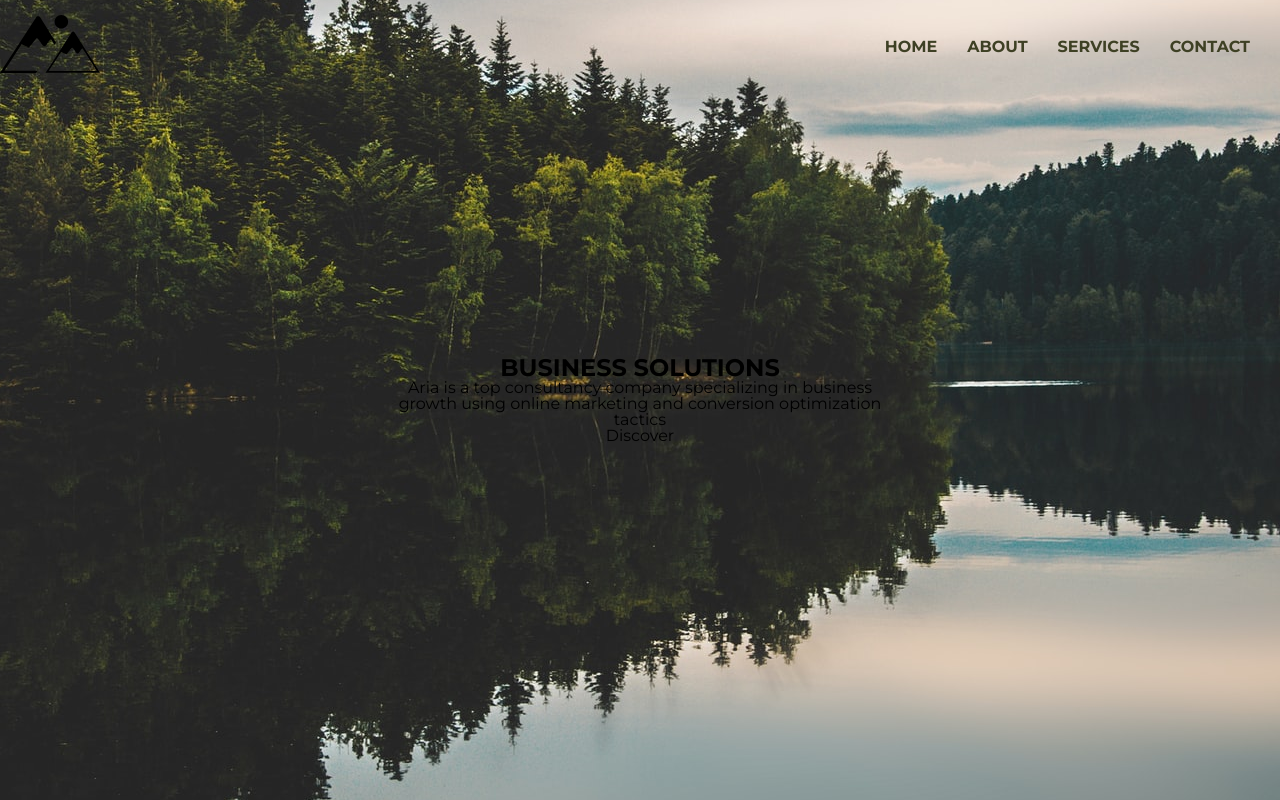
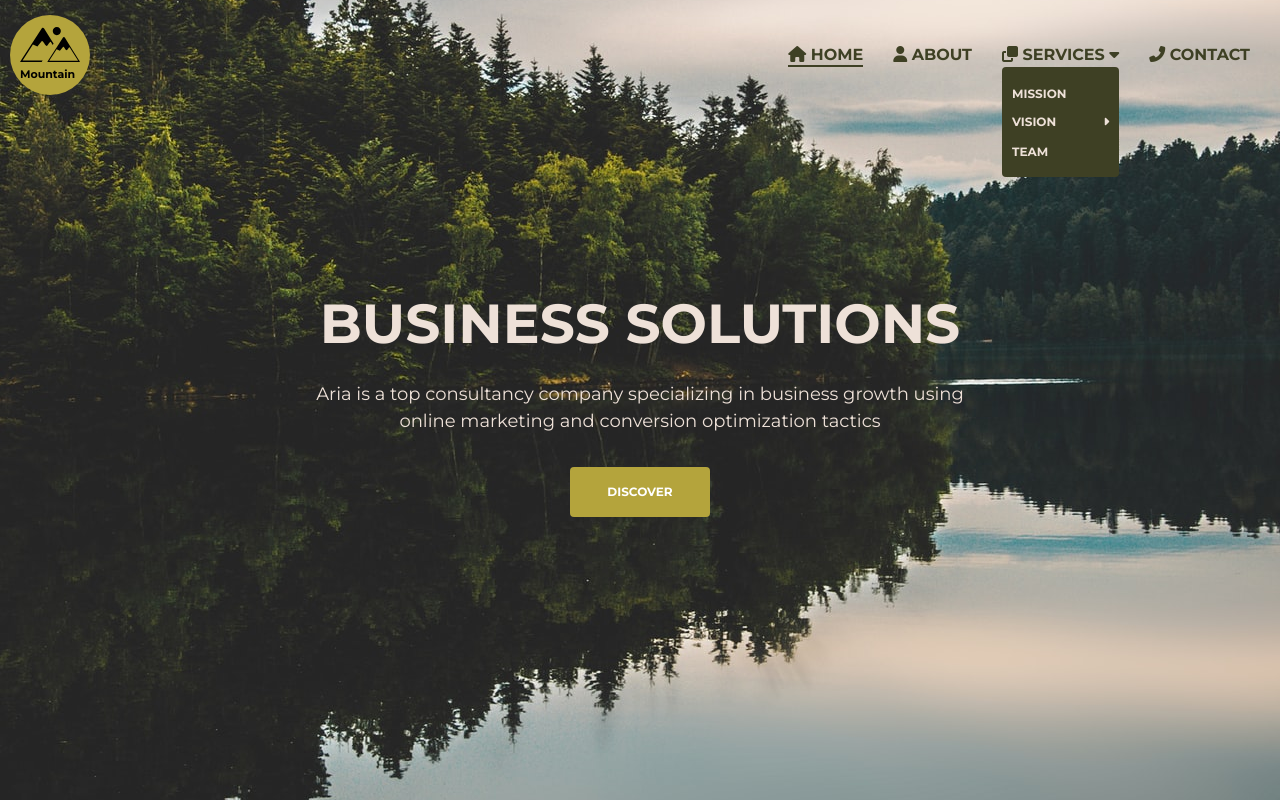
Before and after one commit to serhatbek/responsive-hero-banner-and-dropdown, a plain HTML site: page index.html in a window 1280 px wide. Both pictures are taken after a click on the link "SERVICES". Drawn offline with Linux system fonts and the light colour scheme.

Commit message:
dropdown styling

```diff
--- a/index.html
+++ b/index.html
@@ -5,6 +5,7 @@
   <meta charset="UTF-8">
   <meta name="viewport" content="width=device-width, initial-scale=1.0">
   <title>Responsive Banner/Hero Images And Dropdown</title>
+  <script src="https://kit.fontawesome.com/f0d4beef0b.js" crossorigin="anonymous"></script>
   <link rel="stylesheet" href="./src/assets/css/main.css">
 </head>
 
@@ -12,15 +13,41 @@
   <header>
     <div class="container">
       <div class="logo">
-        <h1><img src="./src/assets/images/logo.svg" alt="Mountain Site Logo"></h1>
+        <h1>
+          <a href="./index.html">
+            <img src="./src/assets/images/logo.svg" alt="Mountain Site Logo">
+            Mountain
+          </a>
+        </h1>
       </div>
 
       <nav>
         <ul class="main-nav">
-          <li class="main-nav__item"><a class="main-nav__item-link" href="./index.html">HOME</a></li>
-          <li class="main-nav__item"><a class="main-nav__item-link" href="#">ABOUT</a></li>
-          <li class="main-nav__item"><a class="main-nav__item-link" href="#">SERVICES</a></li>
-          <li class="main-nav__item"><a class="main-nav__item-link" href="#">CONTACT</a></li>
+          <li class="main-nav__item"><a class="main-nav__item-link" href="./index.html"><i class="fas fa-home"></i>
+              HOME</a></li>
+          <li class="main-nav__item"><a class="main-nav__item-link" href="#"><i class="fas fa-user"></i> ABOUT</a></li>
+          <li class="main-nav__item dropdown-btn"><a class="main-nav__item-link" href="#"><i class="fas fa-clone"></i>
+              SERVICES <i class="fas fa-caret-down"></i></a>
+            <div class="dropdown">
+              <ul class="main-nav__dropdown">
+                <li class="main-nav__dropdown-item"><a class="main-nav__dropdown-item-link" href="#">MISSION</a></li>
+                <li class="main-nav__dropdown-item dropdown-btn2"><a class="main-nav__dropdown-item-link"
+                    href="#">VISION <i class="fas fa-caret-right"></i></a>
+                  <div class="sub-dropdown">
+                    <ul class="main-nav__dropdown">
+                      <li class="main-nav__dropdown-item"><a class="main-nav__dropdown-item-link" href="#">NATURE</a>
+                      </li>
+                      <li class="main-nav__dropdown-item"><a class="main-nav__dropdown-item-link" href="#">VISION</a>
+                      </li>
+                    </ul>
+                  </div>
+                </li>
+                <li class="main-nav__dropdown-item"><a class="main-nav__dropdown-item-link" href="#">TEAM</a></li>
+              </ul>
+            </div>
+          </li>
+          <li class="main-nav__item"><a class="main-nav__item-link" href="#"><i class="fas fa-phone-alt"></i>
+              CONTACT</a></li>
         </ul>
       </nav>
     </div>
@@ -28,16 +55,16 @@
 
   <section role="banner" class="hero">
     <picture>
-      <source sizes="1200px" srcset="./src/assets/images/lake-xlg.jpg" media="(min-width:1200px)">
-      <source sizes="700px" srcset="./src/assets/images/lake-xlg.jpg" media="(min-width:700px)">
-      <img src="./src/assets/images/lake-small.jpg" alt="Lake in the forest.">
+      <source sizes="1200px" srcset="./src/assets/images/lake-xl.jpg" media="(min-width:1200px)">
+      <source sizes="700px" srcset="./src/assets/images/lake-lg.jpg" media="(min-width:700px)">
+      <img src="./src/assets/images/lake-sm.png" alt="Lake in the forest.">
     </picture>
     <div class="hero-cta">
       <h2 class="hero-cta__title">BUSINESS SOLUTIONS</h2>
-      <p class="hero-cta__desc">Aria is a top consultancy company specializing in business growth using <span>online
-          marketing
-          and conversion optimization tactics</span></p>
-      <a role="button" class="hero-cta__btn">Discover</a>
+      <p class="hero-cta__desc">Aria is a top consultancy company specializing in business growth using
+        <span>online marketing and conversion optimization tactics</span>
+      </p>
+      <a role="button" class="hero-cta__btn">DISCOVER</a>
     </div>
   </section>
 
--- a/src/assets/js/main.js
+++ b/src/assets/js/main.js
@@ -0,0 +1,17 @@
+const dropdownLink = document.querySelector('.dropdown-btn');
+const subDropdownLink = document.querySelector('.dropdown-btn2');
+
+const dropdown = document.querySelector('.main-nav__dropdown');
+const subDropdown = document.querySelector('.sub-dropdown');
+
+dropdownLink.addEventListener('click', (e) => {
+  e.stopPropagation();
+  dropdown.classList.toggle('js-dropdown');
+  console.log('drop');
+});
+
+subDropdownLink.addEventListener('click', (e) => {
+  e.stopPropagation();
+  subDropdown.classList.toggle('js-sub-dropdown');
+  console.log('subdrop');
+});
--- a/src/assets/scss/_header.scss
+++ b/src/assets/scss/_header.scss
@@ -9,13 +9,25 @@ header {
   }
 
   .logo {
-    width: 100px;
-    height: auto;
+    width: 8rem;
+    height: 8rem;
+    border-radius: 50%;
+    padding: 1rem;
+    background: #b4a43c;
     @include flexCenter;
+    margin-left: 1rem;
+
+    h1 {
+      font-size: 1.1rem;
+
+      a {
+        color: black;
+      }
+    }
 
     img {
       width: 100%;
-      color: #fff;
+      color: #eee1d8;
     }
   }
 
@@ -24,11 +36,68 @@ header {
 
     &__item {
       margin-right: 3rem;
+      height: 2.4rem;
+      transition: 0.2s ease-in-out;
+
+      &:first-of-type,
+      &:first-of-type:hover {
+        border-bottom: 2px solid #3e4024;
+      }
+
+      &:hover {
+        border-bottom: 2px solid#b4a43c;
+      }
 
       &-link {
         font-weight: 700;
         color: #3e4024;
       }
     }
+
+    &__dropdown.js-dropdown {
+      display: block;
+    }
+
+    &__dropdown {
+      display: none;
+      padding: 0.6rem 0;
+      background-color: #3e4024;
+      border-radius: 0.4rem;
+
+      &-item {
+        margin: 0.8rem 0;
+
+        &:hover {
+          background-color: #b4a43c;
+        }
+      }
+
+      &-item:nth-of-type(2) a {
+        @include flexSpaceBetween;
+      }
+
+      &-item-link {
+        font-size: 1.2rem;
+        color: #eee1d8;
+        font-weight: 700;
+        margin: 0 1rem;
+      }
+
+      &-item:nth-of-type(2) {
+        position: relative;
+
+        .sub-dropdown {
+          display: none;
+        }
+
+        .sub-dropdown.js-sub-dropdown {
+          display: block;
+          width: 10rem;
+          position: absolute;
+          left: 12rem;
+          top: 0;
+        }
+      }
+    }
   }
 }
--- a/src/assets/scss/_hero-banner.scss
+++ b/src/assets/scss/_hero-banner.scss
@@ -6,19 +6,45 @@
   position: relative;
 
   &-cta {
-    width: 38%;
+    width: 60%;
     text-align: center;
+    @include flexColCenter;
+    color: #eee1d8;
     position: absolute;
 
-    &__dec {
+    &__title {
+      font-size: 5.5rem;
+      font-weight: 700;
+      margin-bottom: 1.5rem;
+    }
+
+    &__desc {
+      font-size: 1.8rem;
+      margin-bottom: 3.2rem;
+
       span {
         display: block;
       }
     }
 
     &__btn {
+      font-size: 1.2rem;
       display: block;
-      color: #000;
+      height: 5rem;
+      width: 14rem;
+      font-weight: 700;
+      color: #fff;
+      padding: 1.6rem 3.4rem;
+      background-color: #b4a43c;
+      border-radius: 0.4rem;
+      cursor: pointer;
+      transition: 0.3s ease-in-out;
+
+      &:hover {
+        background-color: transparent;
+        border: 2px solid #b4a43c;
+        border-radius: 0.4rem;
+      }
     }
   }
 }
--- a/src/assets/scss/_resets.scss
+++ b/src/assets/scss/_resets.scss
@@ -15,11 +15,12 @@ html {
 body {
   font-family: 'Montserrat', sans-serif;
   font-size: 1.6rem;
-  line-height: 1;
+  line-height: 1.5;
 }
 
 a {
   text-decoration: none;
+  box-sizing: border-box;
 }
 
 ul {
```
Also changed, not shown: src/assets/css/main.css, src/assets/images/lake-lg.jpg, src/assets/images/lake-sm.png (added), src/assets/images/lake-small.jpg (deleted), src/assets/images/lake-xl.jpg (renamed from src/assets/images/lake-xlg.jpg).
